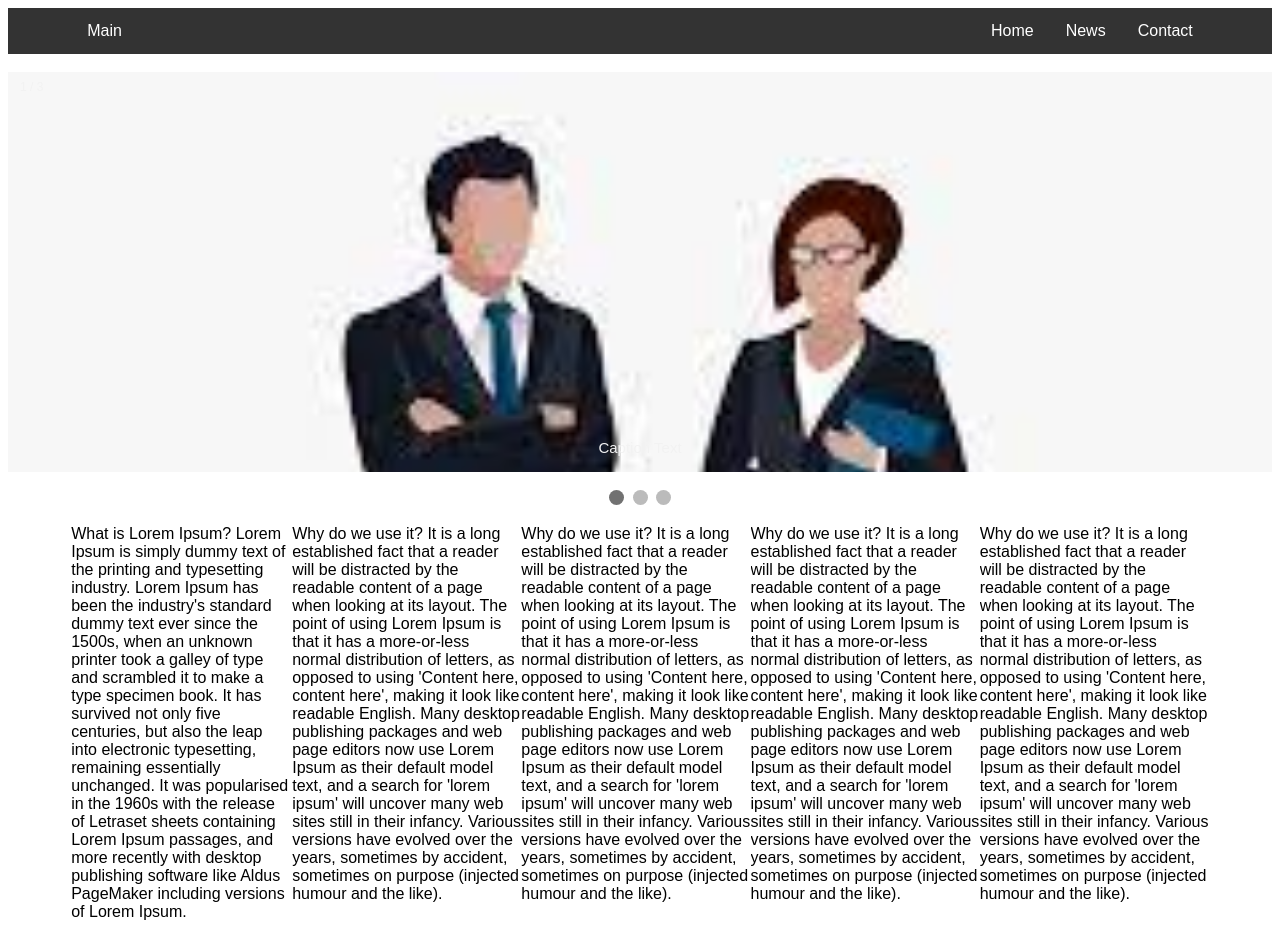
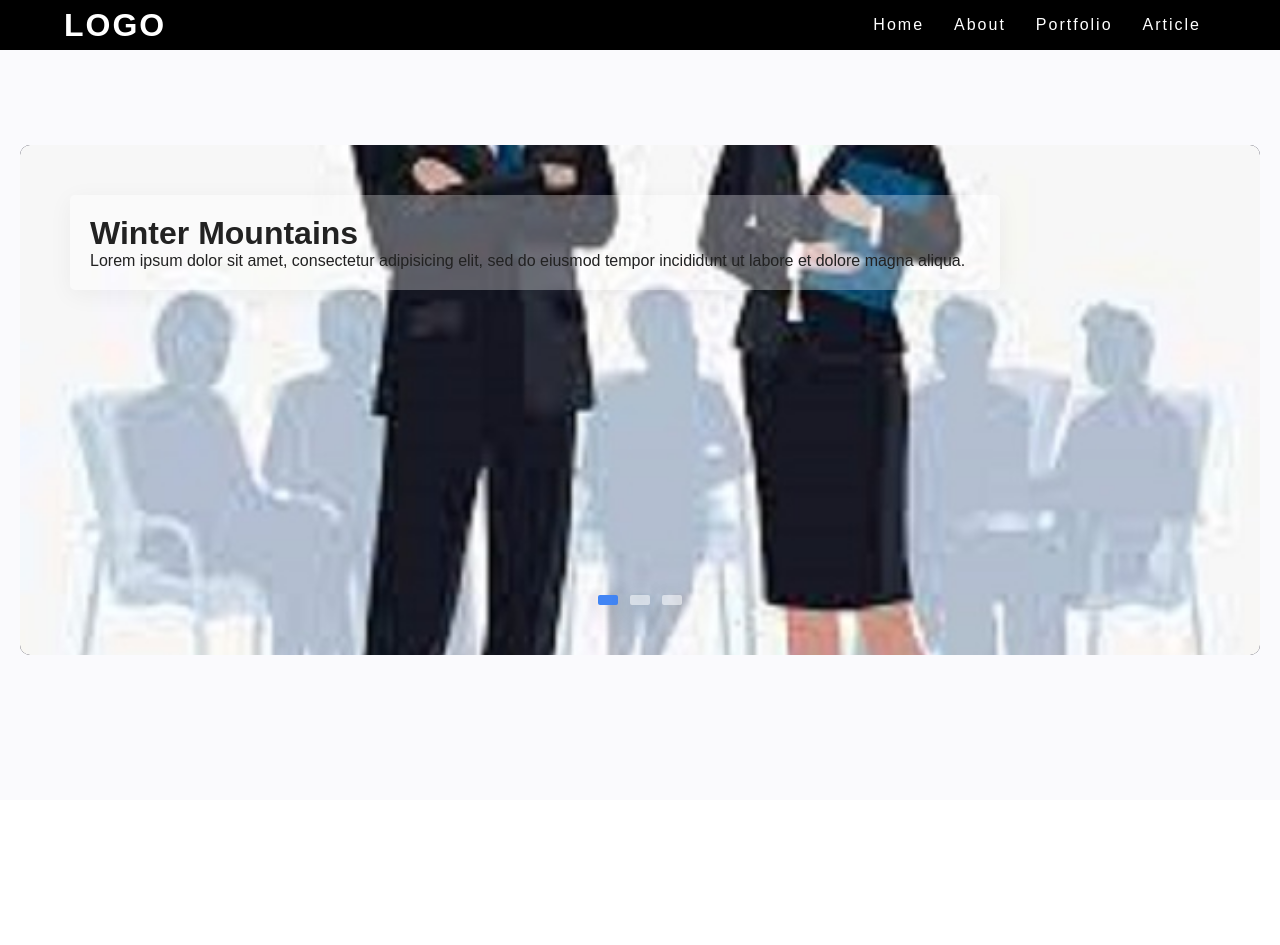
Before and after one commit to fikrikemalakbar/mytemplates, a PHP site: page / in a window 1280 px wide. After the commit the page ends 655 px from the top, so only its background shows below. Run offline with PHP 8.4, Linux system fonts and the light colour scheme.

Commit message:
perubahan

```diff
--- a/front/css/main.css
+++ b/front/css/main.css
@@ -1,14 +1,16 @@
-* {
-    box-sizing:border-box;
-    overflow-x: hidden;
-}
-body{
-    font-family:sans-serif;
+*{
+  margin: 0;
+  padding: 0;
+  box-sizing: border-box;
+  font-family: "Poppins", sans-serif;
 }
 
-img
-{
-    max-width: 100%;
+body{
+  min-height: 100vh;
+  background-color: #fff;
+}
+a{
+  text-decoration: none;
 }
 
 .container
@@ -19,146 +21,205 @@ img
   margin-left: 5%;
  }
 
- /*menu header desktop*/
- .logo-menu{
-  flex-grow: 8;
+
+/* nav desktop */
+header .navDesc{
+  position: fixed;
+  height: 50px;
+  top: 0;
+  left: 0;
+  width: 100%;
+  display: flex;
+  justify-content: space-between;
+  align-items:center;
+  transition: 0.6s;
+  background-color: #000;
+  z-index: 100;
 }
+header .navDesc .logo{
+  position: relative;
+  font-weight: 700;
+  color: #fff;
+  font-size: 2em;
+  text-transform: uppercase;
+  letter-spacing: 2px;
+  transition: 0.6s;
+  margin-left: 5%;
+}
+header .navDesc ul{
+  position: relative;
+  display: flex;
+  justify-content: center;
+  align-items: center;
+  margin-right: 5%;
+}
+header .navDesc ul li{
+  position: relative;
+  list-style: none;
 
- .off-canvas ul {
-  list-style-type: none;
-  margin: 0;
-  padding: 0;
-  overflow: hidden;
-  background-color: #333;
 }
-
-.logo-menu{
-  flex-grow: 2;
+header .navDesc ul li a{
+  position: relative;
+  margin: 0 15px;
+  color: #fff;
+  letter-spacing: 2px;
+  transition: 0.6s;
+  font-weight: 500;
 }
-.off-canvas li {
-  float: left;
-  cursor: pointer;
-}
-
-.off-canvas li a {
-  display: block;
-  color: white;
-  text-align: center;
-  padding: 14px 16px;
-  text-decoration: none;
-}
-.off-canvas li a:active
-{
-  background-color: white;
-}
-
-.off-canvas li a:hover {
-  background-color: #111;
-}
-
-/*menu header mobile*/
+/* nav mob */
 .sidenav{
   display: none;
 }
 #mainoffcanvas{
   display :none;
 }
-
-  /*slider*/
-
-  .mySlides {display: none;}
-
-
-/* Slideshow container */
-.slideshow-container {
-  max-width: 100%;
-  position: relative;
-  margin: auto;
-  height: 400px;
-  overflow-y: hidden;
+/* slide */
+main banner {
+  height: 100vh;
+  display: flex;
+  justify-content: center;
+  align-items: center;
+  background: #fafafd;
 }
 
-/* Caption text */
-.text {
-  color: #f2f2f2;
-  font-size: 15px;
-  padding: 8px 12px;
-  position: absolute;
-  bottom: 8px;
+.slider{
+  position: relative;
+  background: #000116;
   width: 100%;
-  text-align: center;
+  min-height: 500px;
+  margin: 20px;
+  overflow: hidden;
+  border-radius: 10px;
 }
 
-/* Number text (1/3 etc) */
-.numbertext {
-  color: #f2f2f2;
-  font-size: 12px;
-  padding: 8px 12px;
+.slider .slide{
   position: absolute;
-  top: 0;
+  width: 100%;
+  height: 100%;
+  clip-path: circle(0% at 0 50%);
 }
 
-/* The dots/bullets/indicators */
-.dot {
-  height: 15px;
-  width: 15px;
-  margin: 0 2px;
-  background-color: #bbb;
-  border-radius: 50%;
-  display: inline-block;
-  transition: background-color 0.6s ease;
+.slider .slide.active{
+  clip-path: circle(150% at 0 50%);
+  transition: 2s;
 }
 
-.activeSlider {
-  background-color: #717171;
+.slider .slide img{
+  position: absolute;
+  width: 100%;
+  height: 100%;
+  object-fit: cover;
 }
 
-/* Fading animation */
-.fade {
-  -webkit-animation-name: fade;
-  -webkit-animation-duration: 1.5s;
-  animation-name: fade;
-  animation-duration: 1.5s;
+.slider .slide .info{
+  position: absolute;
+  color: #222;
+  background: rgba(255, 255, 255, 0.3);
+  width: 75%;
+  margin-top: 50px;
+  margin-left: 50px;
+  padding: 20px;
+  border-radius: 5px;
+  box-shadow: 0 5px 25px rgb(1 1 1 / 5%);
 }
 
-@-webkit-keyframes fade {
-  from {opacity: .4}
-  to {opacity: 1}
+.slider .slide .info h2{
+  font-size: 2em;
+  font-weight: 800;
 }
 
-@keyframes fade {
-  from {opacity: .4}
-  to {opacity: 1}
+.slider .slide .info p{
+  font-size: 1em;
+  font-weight: 400;
 }
 
-  @media screen and (max-width: 600px)
-  {
-    .slideshow-container
-    {
-        margin-top: 40px;
-        overflow-x: hidden;
-        width: 100%;
-
+.navigation{
+  height: 500px;
+  display: flex;
+  align-items: center;
+  justify-content: space-between;
+  opacity: 0;
+  transition: opacity 0.5s ease;
 }
 
-    /*menu header desktop*/
-    .off-canvas{
-      display : none;
+.slider:hover .navigation{
+  opacity: 1;
 }
-/*menu header mobile */
+
+.prev-btn, .next-btn{
+  z-index: 999;
+  font-size: 2em;
+  color: #222;
+  background: rgba(255, 255, 255, 0.8);
+  padding: 10px;
+  cursor: pointer;
+}
+
+.prev-btn{
+  border-top-right-radius: 3px;
+  border-bottom-right-radius: 3px;
+}
+
+.next-btn{
+  border-top-left-radius: 3px;
+  border-bottom-left-radius: 3px;
+}
+
+.navigation-visibility{
+  z-index: 999;
+  display: flex;
+  justify-content: center;
+}
+
+.navigation-visibility .slide-icon{
+  z-index: 999;
+  background: rgba(255, 255, 255, 0.5);
+  width: 20px;
+  height: 10px;
+  transform: translateY(-50px);
+  margin: 0 6px;
+  border-radius: 2px;
+  box-shadow: 0 5px 25px rgb(1 1 1 / 20%);
+}
+
+.navigation-visibility .slide-icon.active{
+  background: #4285F4;
+}
+
+@media (max-width: 900px){
+  /* nav mob */
+  .sidenav{
+    display: none;
+  }
+  #mainoffcanvas{
+    display :none;
+  }
+  .slider{
+    width: 100%;
+  }
+
+  .slider .slide .info{
+    position: relative;
+    width: 80%;
+    margin-left: auto;
+    margin-right: auto;
+  }
+}
+
+@media (max-width: 500px){
+  /* nav mob */
   .sidenav {
     display: block;
     height: 100%;
     width: 0;
     position: fixed;
-  z-index: 1;
     top: 0;
     left: 0;
     background-color: #111;
     overflow-x: hidden;
     transition: 0.5s;
     padding-top: 60px;
-
+    z-index: 100;
   }
 
   .sidenav a {
@@ -191,14 +252,39 @@ img
     display: block;
     position: fixed;
     background-color: black;
-  color: white;
+    font-weight: 700;
+  color: #fff;
+  font-size: 2em;
+  text-transform: uppercase;
+  letter-spacing: 2px;
+  transition: 0.6s;
     width: 100%;
     margin-top: -17px;
+    z-index: 100;
+  }
+
+  /* nav desktop */
+  header .navDesc{
+    display: none;
+  }
+  /* slider */
+  main banner .slider{
+    margin-top: 100px;
+    z-index: 4;
+  }
+  .slider .slide .info h2{
+    font-size: 1.8em;
+    line-height: 40px;
+  }
+
+  .slider .slide .info p{
+    font-size: 0.9em;
+  }
 }
 
 
 @media screen and (max-height: 450px) {
-  ..off-canvas{display :none;}
+  .off-canvas{display :none;}
   .sidenav {padding-top: 15px;}
   .sidenav a {font-size: 18px;}
 }
--- a/front/js/main.js
+++ b/front/js/main.js
@@ -11,22 +11,83 @@ function closeNav() {
 
 // slider
 
-var slideIndex = 0;
-showSlides();
 
-function showSlides() {
-  var i;
-  var slides = document.getElementsByClassName("mySlides");
-  var dots = document.getElementsByClassName("dot");
-  for (i = 0; i < slides.length; i++) {
-    slides[i].style.display = "none";
+const slider = document.querySelector(".slider");
+const nextBtn = document.querySelector(".next-btn");
+const prevBtn = document.querySelector(".prev-btn");
+const slides = document.querySelectorAll(".slide");
+const slideIcons = document.querySelectorAll(".slide-icon");
+const numberOfSlides = slides.length;
+var slideNumber = 0;
+
+//image slider next button
+nextBtn.addEventListener("click", () => {
+  slides.forEach((slide) => {
+    slide.classList.remove("active");
+  });
+  slideIcons.forEach((slideIcon) => {
+    slideIcon.classList.remove("active");
+  });
+
+  slideNumber++;
+
+  if(slideNumber > (numberOfSlides - 1)){
+    slideNumber = 0;
   }
-  slideIndex++;
-  if (slideIndex > slides.length) {slideIndex = 1}
-  for (i = 0; i < dots.length; i++) {
-    dots[i].className = dots[i].className.replace(" activeSlider", "");
+
+  slides[slideNumber].classList.add("active");
+  slideIcons[slideNumber].classList.add("active");
+});
+
+//image slider previous button
+prevBtn.addEventListener("click", () => {
+  slides.forEach((slide) => {
+    slide.classList.remove("active");
+  });
+  slideIcons.forEach((slideIcon) => {
+    slideIcon.classList.remove("active");
+  });
+
+  slideNumber--;
+
+  if(slideNumber < 0){
+    slideNumber = numberOfSlides - 1;
   }
-  slides[slideIndex-1].style.display = "block";
-  dots[slideIndex-1].className += " activeSlider";
-  setTimeout(showSlides, 2000); // Change image every 2 seconds
+
+  slides[slideNumber].classList.add("active");
+  slideIcons[slideNumber].classList.add("active");
+});
+
+//image slider autoplay
+var playSlider;
+
+var repeater = () => {
+  playSlider = setInterval(function(){
+    slides.forEach((slide) => {
+      slide.classList.remove("active");
+    });
+    slideIcons.forEach((slideIcon) => {
+      slideIcon.classList.remove("active");
+    });
+
+    slideNumber++;
+
+    if(slideNumber > (numberOfSlides - 1)){
+      slideNumber = 0;
+    }
+
+    slides[slideNumber].classList.add("active");
+    slideIcons[slideNumber].classList.add("active");
+  }, 4000);
 }
+repeater();
+
+//stop the image slider autoplay on mouseover
+slider.addEventListener("mouseover", () => {
+  clearInterval(playSlider);
+});
+
+//start the image slider autoplay again on mouseout
+slider.addEventListener("mouseout", () => {
+  repeater();
+});
--- a/index.html
+++ /dev/null
@@ -1,103 +0,0 @@
-<!doctype html>
-<html lang="en">
-  <head>
-    <!-- Required meta tags -->
-    <meta charset="utf-8">
-    <meta name="viewport" content="width=device-width, initial-scale=1">
-    <link href="front/css/main.css" rel="stylesheet">
-
-    <title>main Templates</title>
-  </head>
-  <body>
-<!-- menu header desktop -->
- <div id="off-canvas" class="off-canvas">
-     <ul>
-        <div class="container">
-          <div class="logo-menu">
-            <li><a  href="#main">Main</a></li>
-          </div>
-          <div class="child-menu">
-            <li><a href="#home">Home</a></li>
-            <li><a href="#news">News</a></li>
-            <li><a href="#contact">Contact</a></li>
-          </div>
-        </div>
-    </ul>
- </div>
-<!-- menu header mobile -->
-<div id="mySidenav" class="sidenav">
-  <a href="javascript:void(0)" class="closebtn" onclick="closeNav()">&times;</a>
-  <a href="#">About</a>
-  <a href="#">Services</a>
-  <a href="#">Clients</a>
-  <a href="#">Contact</a>
-</div>
-<div id="mainoffcanvas">
-<span style="font-size:30px;cursor:pointer" onclick="openNav()">&#9776; &nbsp;&nbsp;Main </span>
-</div>
-<br>
-<!-- slider -->
-
-<div class="slideshow-container">
-
-<div class="mySlides fade">
-  <div class="numbertext">1 / 3</div>
-  <img src="img/1.jpg" style="width:100%">
-  <div class="text">Caption Text</div>
-</div>
-
-<div class="mySlides fade">
-  <div class="numbertext">2 / 3</div>
-  <img src="img/2.png" style="width:100%">
-  <div class="text">Caption Two</div>
-</div>
-
-<div class="mySlides fade">
-  <div class="numbertext">3 / 3</div>
-  <img src="img/3.png" style="width:100%">
-  <div class="text">Caption Three</div>
-</div>
-
-</div>
-<br>
-
-<div style="text-align:center">
-  <span class="dot"></span>
-  <span class="dot"></span>
-  <span class="dot"></span>
-</div>
-
-<div class="container">
-  <p>
-    What is Lorem Ipsum?
-Lorem Ipsum is simply dummy text of the printing and typesetting industry. Lorem Ipsum has been the industry's standard dummy text ever since the 1500s, when an unknown printer took a galley of type and scrambled it to make a type specimen book. It has survived not only five centuries, but also the leap into electronic typesetting, remaining essentially unchanged. It was popularised in the 1960s with the release of Letraset sheets containing Lorem Ipsum passages, and more recently with desktop publishing software like Aldus PageMaker including versions of Lorem Ipsum.
-  </p>
-  <p>
-    Why do we use it?
-It is a long established fact that a reader will be distracted by the readable content of a page when looking at its layout. The point of using Lorem Ipsum is that it has a more-or-less normal distribution of letters, as opposed to using 'Content here, content here', making it look like readable English. Many desktop publishing packages and web page editors now use Lorem Ipsum as their default model text, and a search for 'lorem ipsum' will uncover many web sites still in their infancy. Various versions have evolved over the years, sometimes by accident, sometimes on purpose (injected humour and the like).
-
-
-  </p>
-   <p>
-    Why do we use it?
-It is a long established fact that a reader will be distracted by the readable content of a page when looking at its layout. The point of using Lorem Ipsum is that it has a more-or-less normal distribution of letters, as opposed to using 'Content here, content here', making it look like readable English. Many desktop publishing packages and web page editors now use Lorem Ipsum as their default model text, and a search for 'lorem ipsum' will uncover many web sites still in their infancy. Various versions have evolved over the years, sometimes by accident, sometimes on purpose (injected humour and the like).
-
-
-  </p>
-   <p>
-    Why do we use it?
-It is a long established fact that a reader will be distracted by the readable content of a page when looking at its layout. The point of using Lorem Ipsum is that it has a more-or-less normal distribution of letters, as opposed to using 'Content here, content here', making it look like readable English. Many desktop publishing packages and web page editors now use Lorem Ipsum as their default model text, and a search for 'lorem ipsum' will uncover many web sites still in their infancy. Various versions have evolved over the years, sometimes by accident, sometimes on purpose (injected humour and the like).
-
-
-  </p>
-   <p>
-    Why do we use it?
-It is a long established fact that a reader will be distracted by the readable content of a page when looking at its layout. The point of using Lorem Ipsum is that it has a more-or-less normal distribution of letters, as opposed to using 'Content here, content here', making it look like readable English. Many desktop publishing packages and web page editors now use Lorem Ipsum as their default model text, and a search for 'lorem ipsum' will uncover many web sites still in their infancy. Various versions have evolved over the years, sometimes by accident, sometimes on purpose (injected humour and the like).
-
-
-  </p>
-</div>
-
-   <script type="text/javascript" src="front/js/main.js"></script>
-  </body>
-</html>
--- /dev/null
+++ b/index.php
@@ -0,0 +1,76 @@
+<!DOCTYPE html>
+<html lang="en" dir="ltr">
+  <head>
+    <meta charset="utf-8">
+    <meta name="viewport" content="width=device-width, initial-scale=1.0">
+    <title>Responsive Image Slider With Next And Previous Buttons</title>
+    <link rel="stylesheet" href="front/css/main.css">
+    <link rel="stylesheet" href="https://cdnjs.cloudflare.com/ajax/libs/font-awesome/5.15.3/css/all.min.css">
+  </head>
+  <body>
+  <header>
+        <div class="navDesc">
+              <a class="logo"href="">Logo</a>
+              <ul>
+                <li><a href="">Home</a></li>
+                <li><a href="">About</a></li>
+                <li><a href="">Portfolio</a></li>
+                <li><a href="">Article</a></li>
+              </ul>
+        </div>
+        <div id="mySidenav" class="sidenav">
+            <a href="javascript:void(0)" class="closebtn" onclick="closeNav()">&times;</a>
+            <a href="#">About</a>
+            <a href="#">Services</a>
+            <a href="#">Clients</a>
+            <a href="#">Contact</a>
+        </div>
+        <div id="mainoffcanvas">
+              <span style="font-size:30px;cursor:pointer" onclick="openNav()">&#9776; &nbsp;&nbsp;Logo </span>
+        </div>
+    </header>
+
+
+<main>
+  <banner>
+  <div class="slider">
+      <div class="slide active">
+        <img src="img/1.jpg" alt="">
+        <div class="info">
+          <h2>Winter Mountains</h2>
+          <p>Lorem ipsum dolor sit amet, consectetur adipisicing elit, sed do eiusmod tempor incididunt ut labore et dolore magna aliqua.</p>
+        </div>
+      </div>
+      <div class="slide">
+        <img src="img/2.png" alt="">
+        <div class="info">
+          <h2>Tropical Desert</h2>
+          <p>Lorem ipsum dolor sit amet, consectetur adipisicing elit, sed do eiusmod tempor incididunt ut labore et dolore magna aliqua.</p>
+        </div>
+      </div>
+      <div class="slide">
+        <img src="img/3.png" alt="">
+        <div class="info">
+          <h2>Steaming Volcanoes</h2>
+          <p>Lorem ipsum dolor sit amet, consectetur adipisicing elit, sed do eiusmod tempor incididunt ut labore et dolore magna aliqua.</p>
+        </div>
+      </div>
+
+
+      <div class="navigation">
+        <i class="fas fa-chevron-left prev-btn"></i>
+        <i class="fas fa-chevron-right next-btn"></i>
+      </div>
+      <div class="navigation-visibility">
+        <div class="slide-icon active"></div>
+        <div class="slide-icon"></div>
+        <div class="slide-icon"></div>
+
+      </div>
+    </div>
+  </banner>
+</main>
+
+    <script src="front/js/main.js"></script>
+  </body>
+</html>
```
Also changed, not shown: README.md, img/1.jpg, img/2.png, img/3.png. Lines whose indentation alone changed are shown as unchanged.
